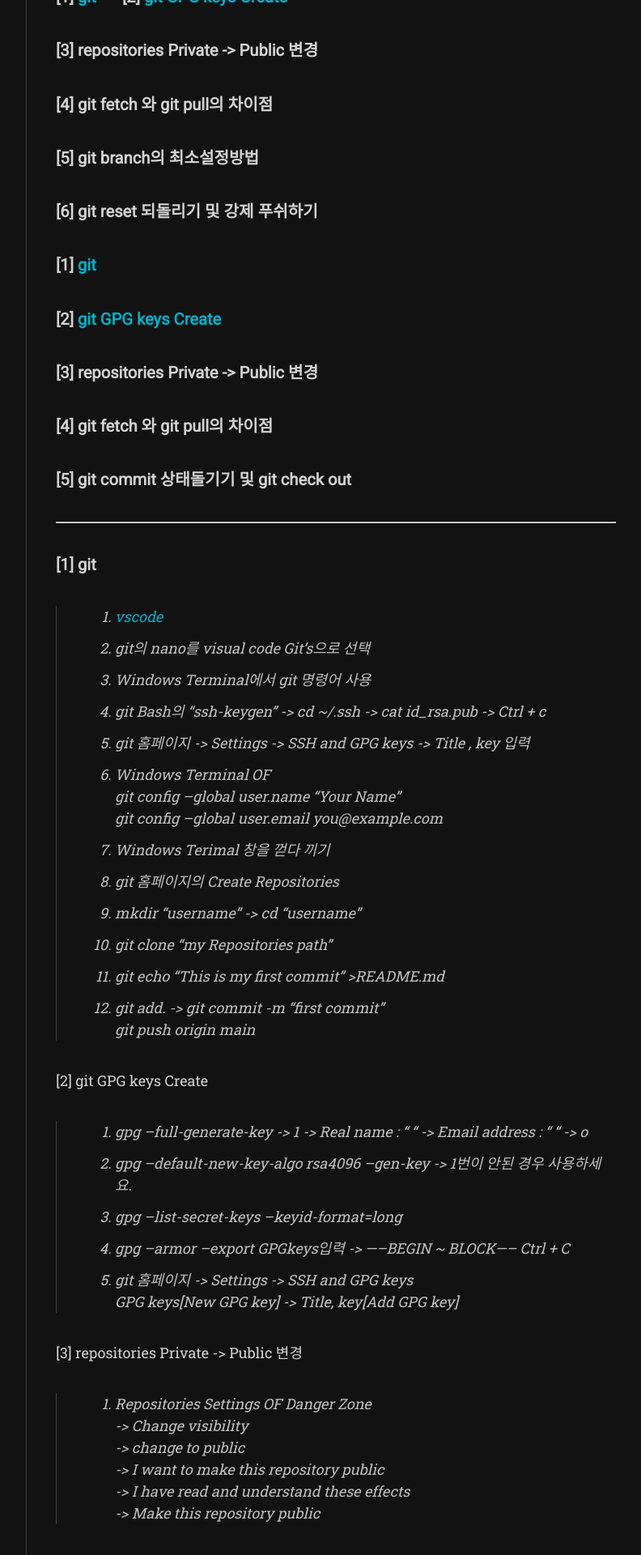
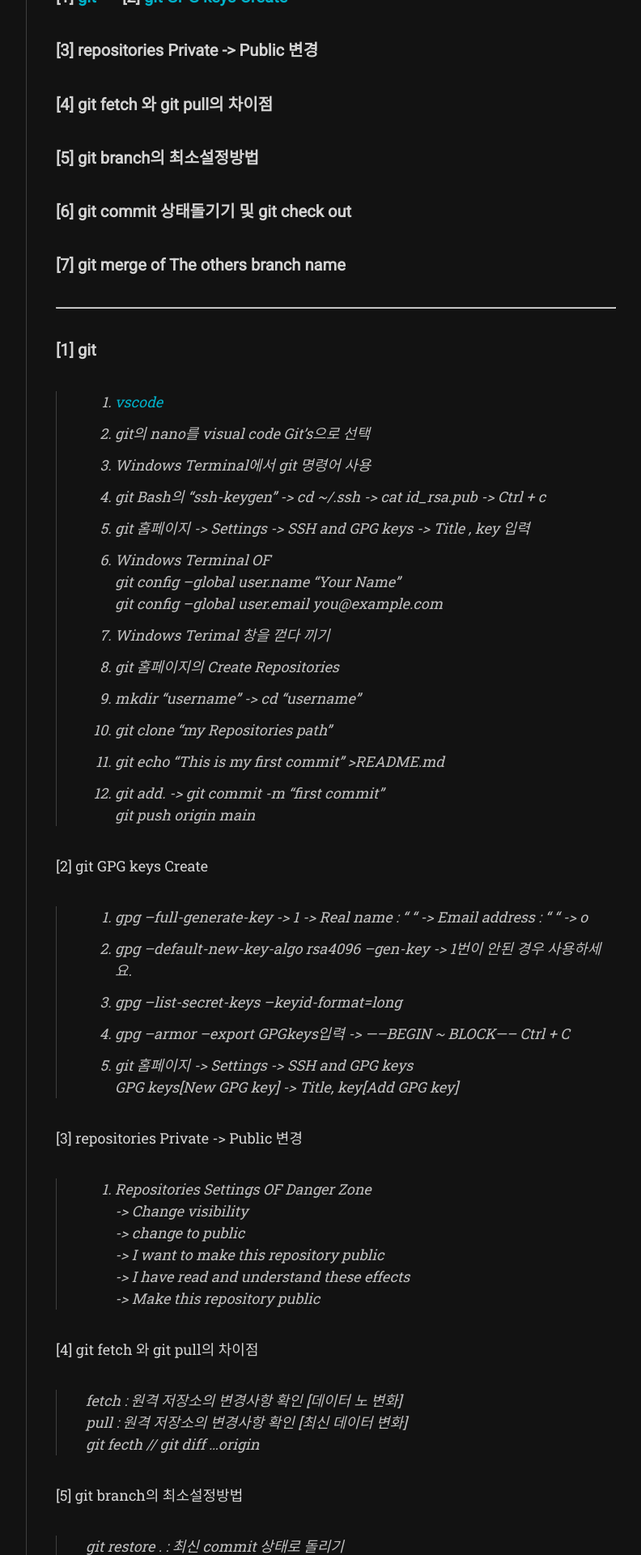
Before and after one commit to enrhd24/enrhd24.github.io, a Jekyll site: the page built from _posts/2023-03-29-git install.md, in a window 1280 px wide. Shown: the part 495-2415 px from the top of the page at 81% size, without its empty margins (357-1149 px from the left). Built offline with Jekyll 4.4.1, drawn with Linux system fonts in a browser that asks for light colours; nearby versions of some CDN libraries; some web fonts are replaced; some of the changed text lies outside the part shown.

Commit message:
git push 최소 및 The other branch Merge

```diff
--- a/_posts/2023-03-29-git install.md
+++ b/_posts/2023-03-29-git install.md
@@ -9,14 +9,10 @@ tag: [GIT, github]
 ---
 #### [1] [git](https://git-scm.com/downloads) ==  [2] [git GPG keys Create](https://docs.github.com/ko/authentication/managing-commit-signature-verification)<br>
 #### [3] repositories Private -> Public 변경
-#### [4] git fetch 와 git pull의 차이점
-#### [5] git branch의 최소설정방법
-#### [6] git reset 되돌리기 및 강제 푸쉬하기
-#### [1] [git](https://git-scm.com/downloads)<br>
-#### [2] [git GPG keys Create](https://docs.github.com/ko/authentication/managing-commit-signature-verification)<br>
-#### [3] repositories Private -> Public 변경<br>
 #### [4] git fetch 와 git pull의 차이점<br>
-#### [5] git commit 상태돌기기 및 git check out
+#### [5] git branch의 최소설정방법<br>
+#### [6] git commit 상태돌기기 및 git check out<br>
+#### [7] git merge of The others branch name<br>
 ---
 
 #### [1] git
@@ -62,4 +58,14 @@ git config --global user.email you@example.com <br>
  > git branch "..." : 브랜치 생성<br>
  > git checkout "..." : 브랜치 이름 변경 <br>
  > git pull origin main : fetch 와 최신자료 가져오기
+
 [6] git reset 되돌리기 및 강제 푸쉬하기
+> git주소 Settings -> Branches -> main Edit -> Allow force pushes<br>
+> Specify who can force push -> enrhd24 -> Save changes<br>
+> git reset --head '해쉬코드' -> git push -f origin main<br>
+
+[7] git merge of The others branch name
+> git branch "Name" -> git checkout "Name" -> git pull origin main<br>
+> git add , commit -> git push origin "Name" -> git 주소 홈페이지 확인<br>
+> git홈페이지가 알려주는 순서대로 진행시 merge가 됩니다. 단, main까지 진행 <br>
+> git branch 삭제를 원할시 git branch에게 흡수를 시켜 git branch를 삭제<br>
```
